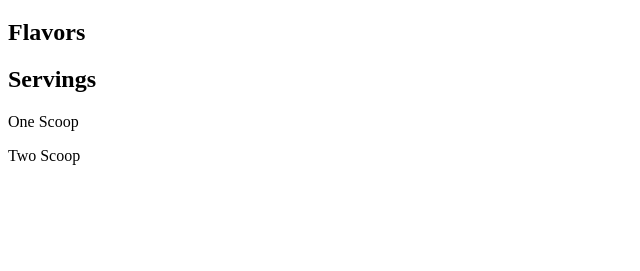
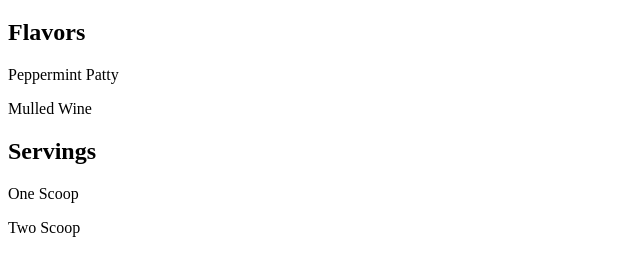
Before and after one commit to epaetz/sundays, a plain HTML site: page menu.html in a window 1280 px wide. Shown: the part 61-332 px from the top of the page, without its empty margins (0-640 px from the left). Drawn offline with Linux system fonts and the light colour scheme.

Commit message:
flavors added

```diff
--- a/menu.html
+++ b/menu.html
@@ -3,6 +3,8 @@
 <main>
   <h1>Our Menu</h1>
     <h2>Flavors</h2>
+      <p>Peppermint Patty</p>
+      <p>Mulled Wine</p>
     <h2>Servings</h2>
       <p>One Scoop</p>
       <p>Two Scoop</p>
```
